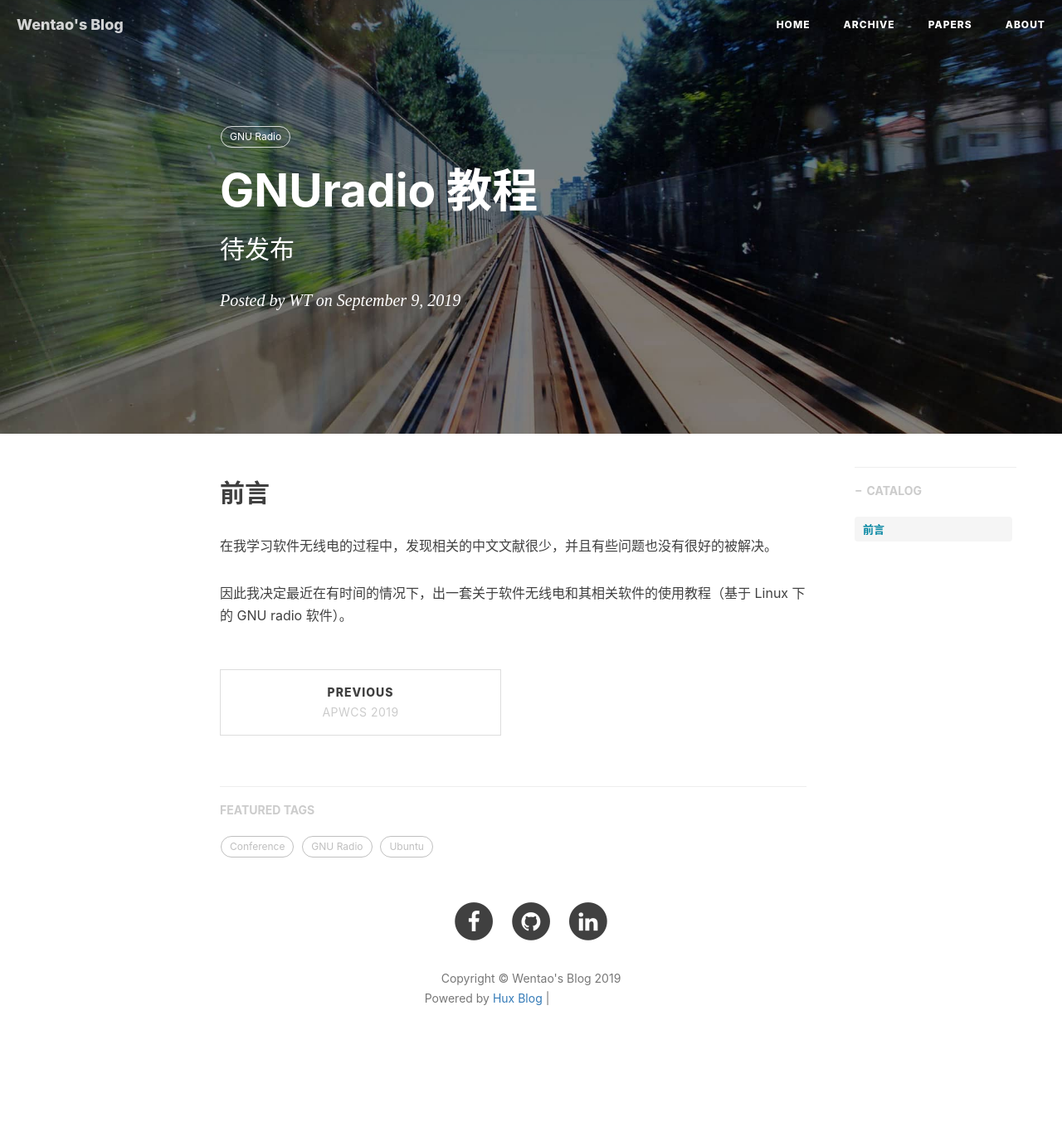
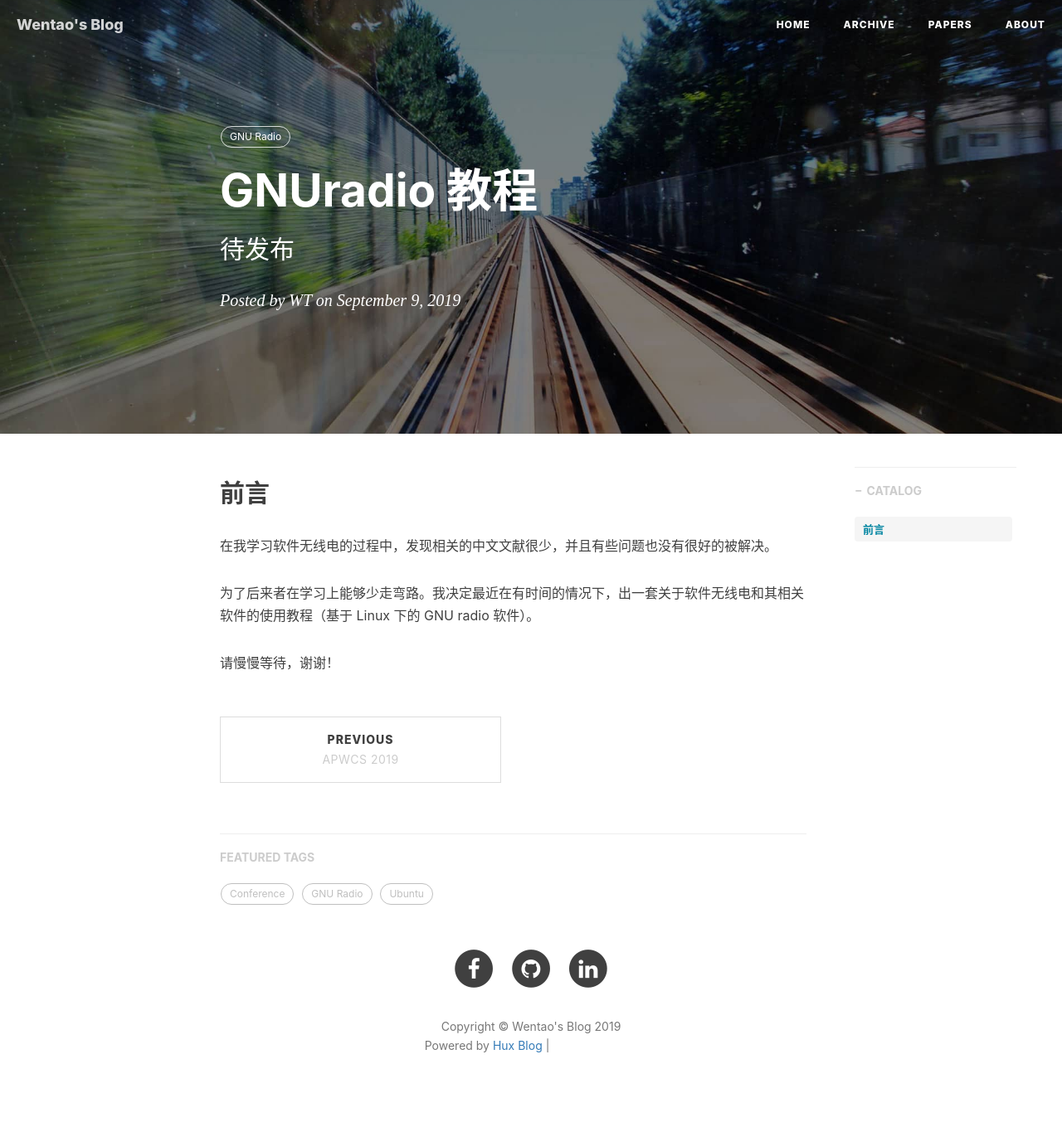
Before and after one commit to csxmt123/zhouwt612.github.io, a Jekyll site: the page built from _posts/2019-09-09-GNUradio tutorial.md, in a window 1280 px wide. Shown: the whole page at 83% size. Built offline with Jekyll 4.4.1, drawn with Linux system fonts in a browser that asks for light colours; nearby versions of some CDN libraries; comment, search, counter and statistics services are not loaded; before the commit the page ends 1308 px from its top, so only the background shows below that; grey boxes are pictures that could not be loaded.

Commit message:
Update 2019-09-09-GNUradio tutorial.md

```diff
--- a/_posts/2019-09-09-GNUradio tutorial.md
+++ b/_posts/2019-09-09-GNUradio tutorial.md
@@ -14,4 +14,6 @@ tags:
 
 在我学习软件无线电的过程中，发现相关的中文文献很少，并且有些问题也没有很好的被解决。
 
-因此我决定最近在有时间的情况下，出一套关于软件无线电和其相关软件的使用教程（基于 Linux 下的 GNU radio 软件）。
+为了后来者在学习上能够少走弯路。我决定最近在有时间的情况下，出一套关于软件无线电和其相关软件的使用教程（基于 Linux 下的 GNU radio 软件）。
+
+请慢慢等待，谢谢！
```
